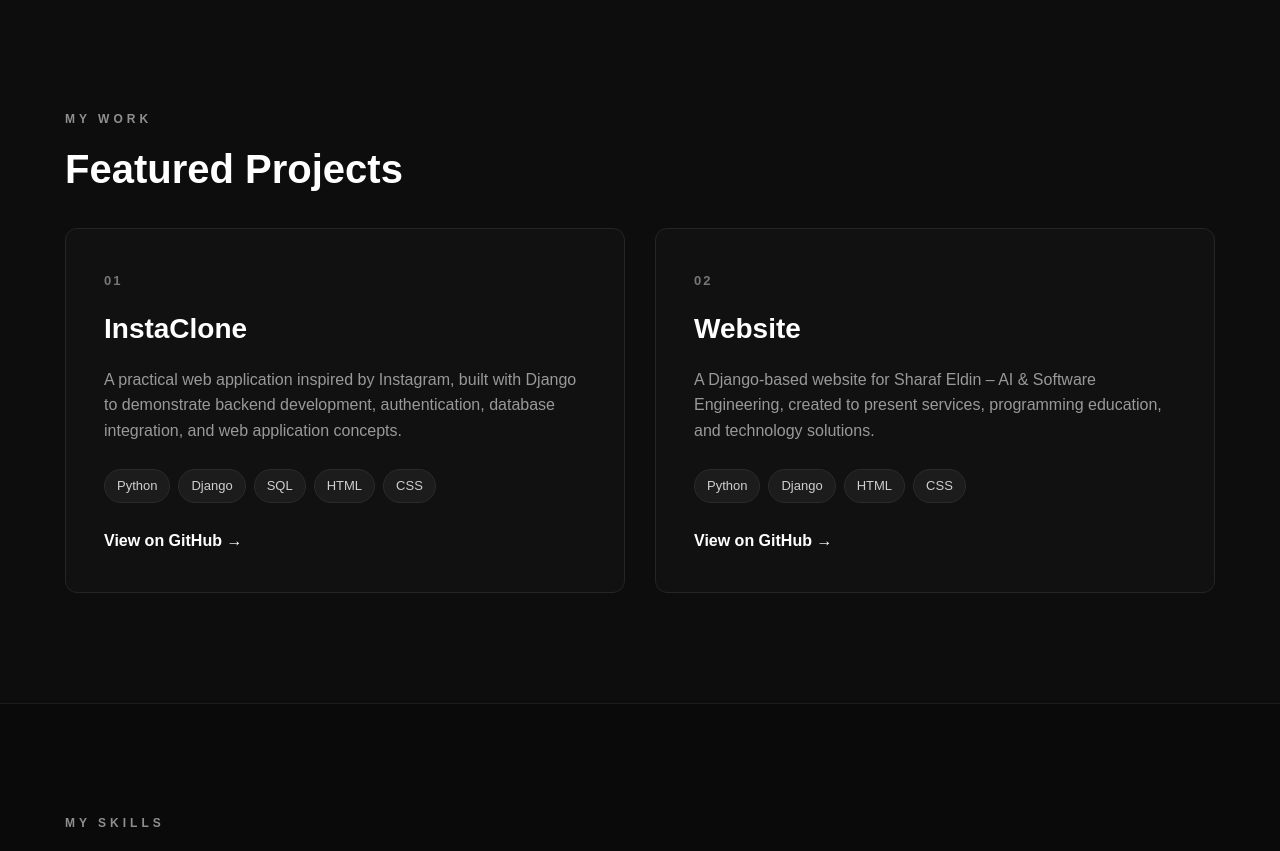
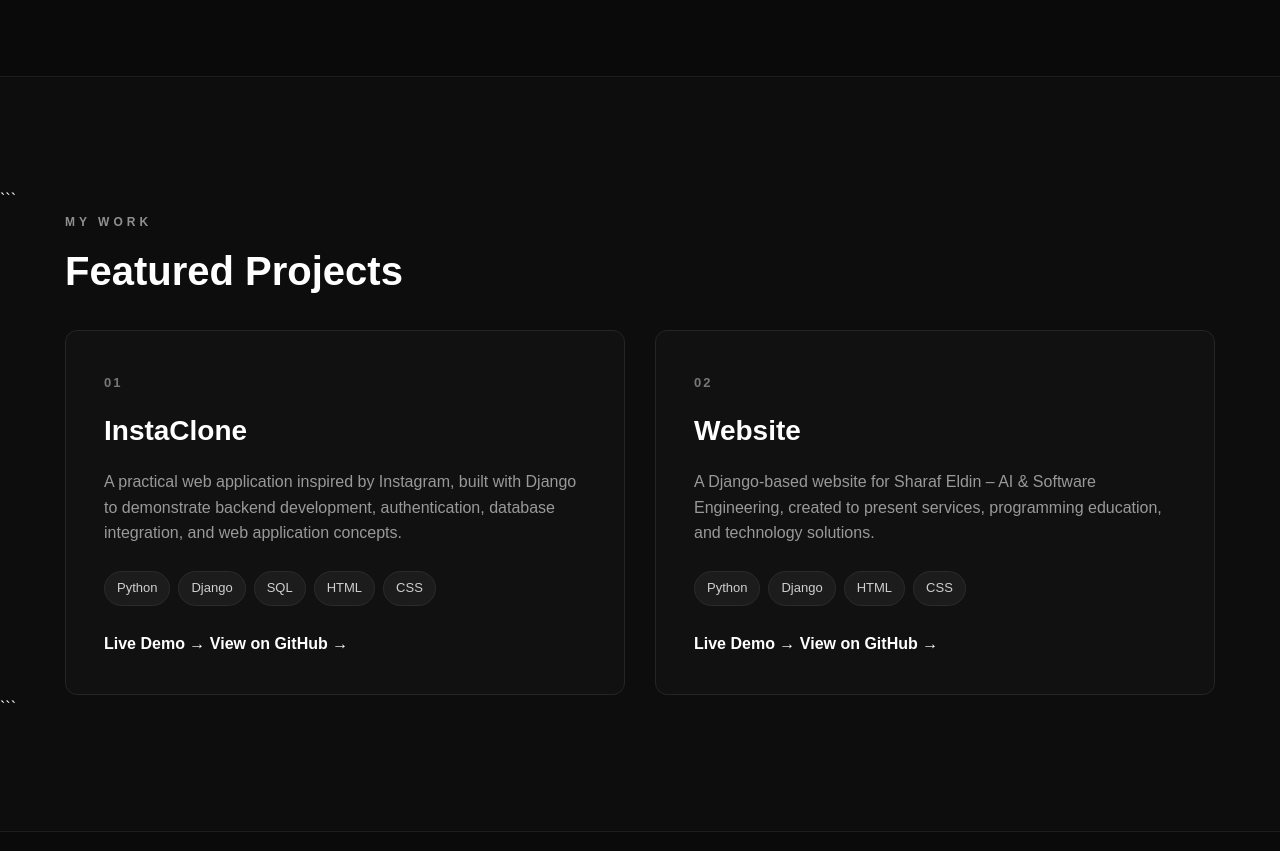
Before and after one commit to engradwarefaatmahmoudahmed-creator/radwa-portfolio, a Django app: page / in a window 1280 px wide. Shown: the part 1410-2261 px from the top of the page. Run offline with Django 5.2, Linux system fonts and the light colour scheme.

Commit message:
Add live demo links to projects

````diff
--- a/templates/home.html
+++ b/templates/home.html
@@ -8,9 +8,11 @@
     <meta charset="UTF-8">
     <meta name="viewport" content="width=device-width, initial-scale=1.0">
 
+```
 <title>Eng. Radwa Sharaf Eldin | Backend Django Developer</title>
 
 <link rel="stylesheet" href="{% static 'css/style.css' %}">
+```
 
 </head>
 
@@ -20,6 +22,7 @@
 
 <div class="container">
 
+```
 <a href="#home" class="logo">
     Eng. Radwa
 </a>
@@ -31,6 +34,7 @@
     <a href="#skills">Skills</a>
     <a href="#contact">Contact</a>
 </nav>
+```
 
 </div>
 
@@ -40,6 +44,7 @@
 
 <section id="home" class="hero">
 
+```
 <div class="container hero-content">
 
     <div class="hero-text">
@@ -76,12 +81,13 @@
     </div>
 
 </div>
+```
 
 </section>
 
-
 <section id="about" class="section">
 
+```
 <div class="container">
 
     <p class="section-label">
@@ -111,12 +117,13 @@
     </p>
 
 </div>
+```
 
 </section>
 
-
 <section id="projects" class="section projects-section">
 
+```
 <div class="container">
 
     <p class="section-label">
@@ -129,6 +136,8 @@
 
     <div class="projects-grid">
 
+
+        <!-- PROJECT 01 -->
 
         <div class="project-card">
 
@@ -159,6 +168,17 @@
 
                 </div>
 
+
+                <a
+                    href="https://insta-clone-u3sbj.faable.link/"
+                    target="_blank"
+                    rel="noopener noreferrer"
+                    class="project-link"
+                >
+                    Live Demo →
+                </a>
+
+
                 <a
                     href="https://github.com/engradwarefaatmahmoudahmed-creator/insta-clone"
                     target="_blank"
@@ -172,6 +192,9 @@
 
         </div>
 
+
+
+        <!-- PROJECT 02 -->
 
         <div class="project-card">
 
@@ -200,6 +223,17 @@
 
                 </div>
 
+
+                <a
+                    href="https://website-x0edw.faable.link/"
+                    target="_blank"
+                    rel="noopener noreferrer"
+                    class="project-link"
+                >
+                    Live Demo →
+                </a>
+
+
                 <a
                     href="https://github.com/engradwarefaatmahmoudahmed-creator/Website"
                     target="_blank"
@@ -217,12 +251,13 @@
     </div>
 
 </div>
+```
 
 </section>
 
-
 <section id="skills" class="section">
 
+```
 <div class="container">
 
     <p class="section-label">
@@ -247,12 +282,13 @@
     </div>
 
 </div>
+```
 
 </section>
 
-
 <section id="contact" class="section contact-section">
 
+```
 <div class="container">
 
     <p class="section-label">
@@ -270,14 +306,14 @@
 
     <div class="hero-buttons contact-buttons">
 
+
         <a
-                href="https://mail.google.com/mail/?view=cm&fs=1&to=eng.radwarefaatmahmoudahmed@gmail.com"
-                target="_blank"
-                rel="noopener noreferrer"
+            href="mailto:eng.radwarefaatmahmoudahmed@gmail.com"
             class="btn primary-btn"
         >
             Email Me
         </a>
+
 
         <a
             href="https://github.com/engradwarefaatmahmoudahmed-creator"
@@ -287,6 +323,7 @@
         >
             GitHub
         </a>
+
 
         <a
             href="https://www.linkedin.com/in/eng-radwa-sharaf-eldin-07b97a1a4"
@@ -300,6 +337,7 @@
     </div>
 
 </div>
+```
 
 </section>
 
@@ -309,10 +347,12 @@
 
 <div class="container">
 
+```
 <p>
     © 2026 Eng. Radwa Sharaf Eldin.
     All rights reserved.
 </p>
+```
 
 </div>
 
````
Lines whose indentation alone changed are shown as unchanged.
